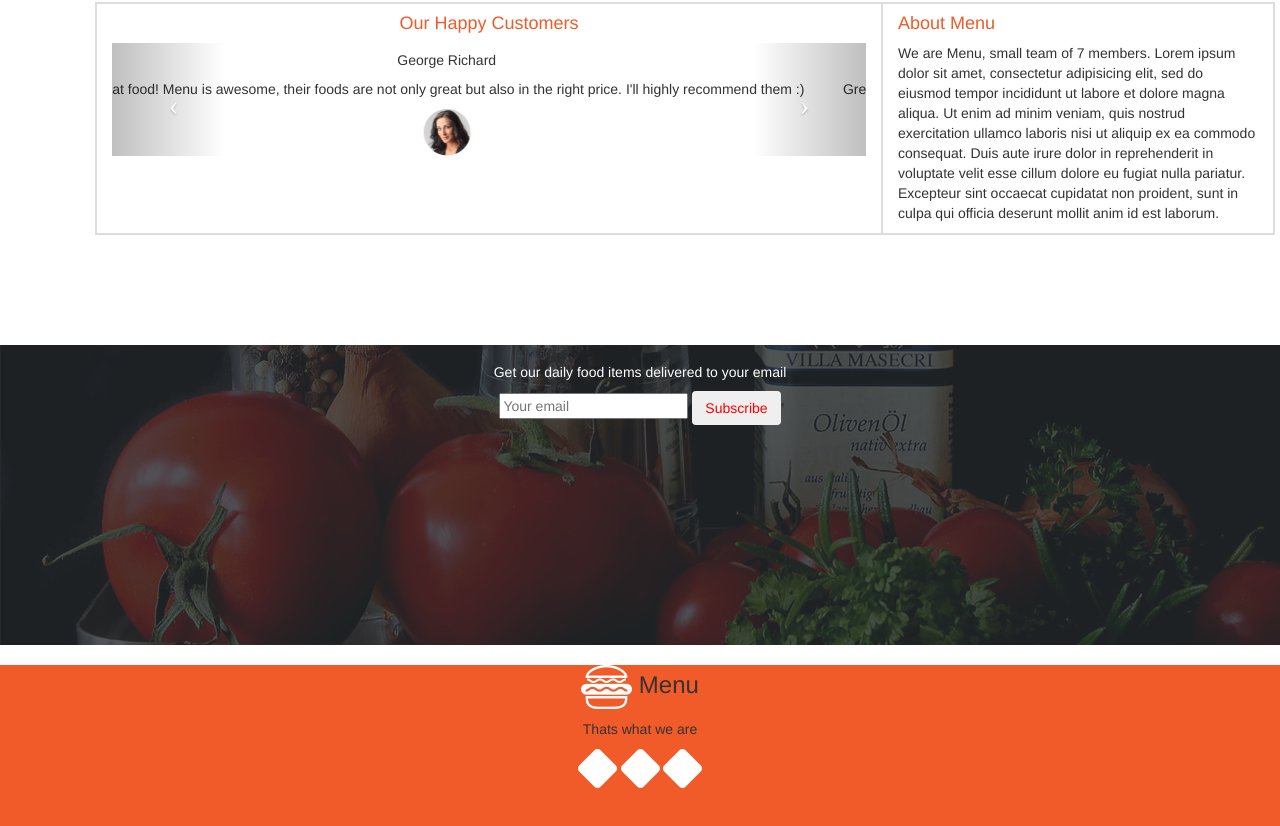
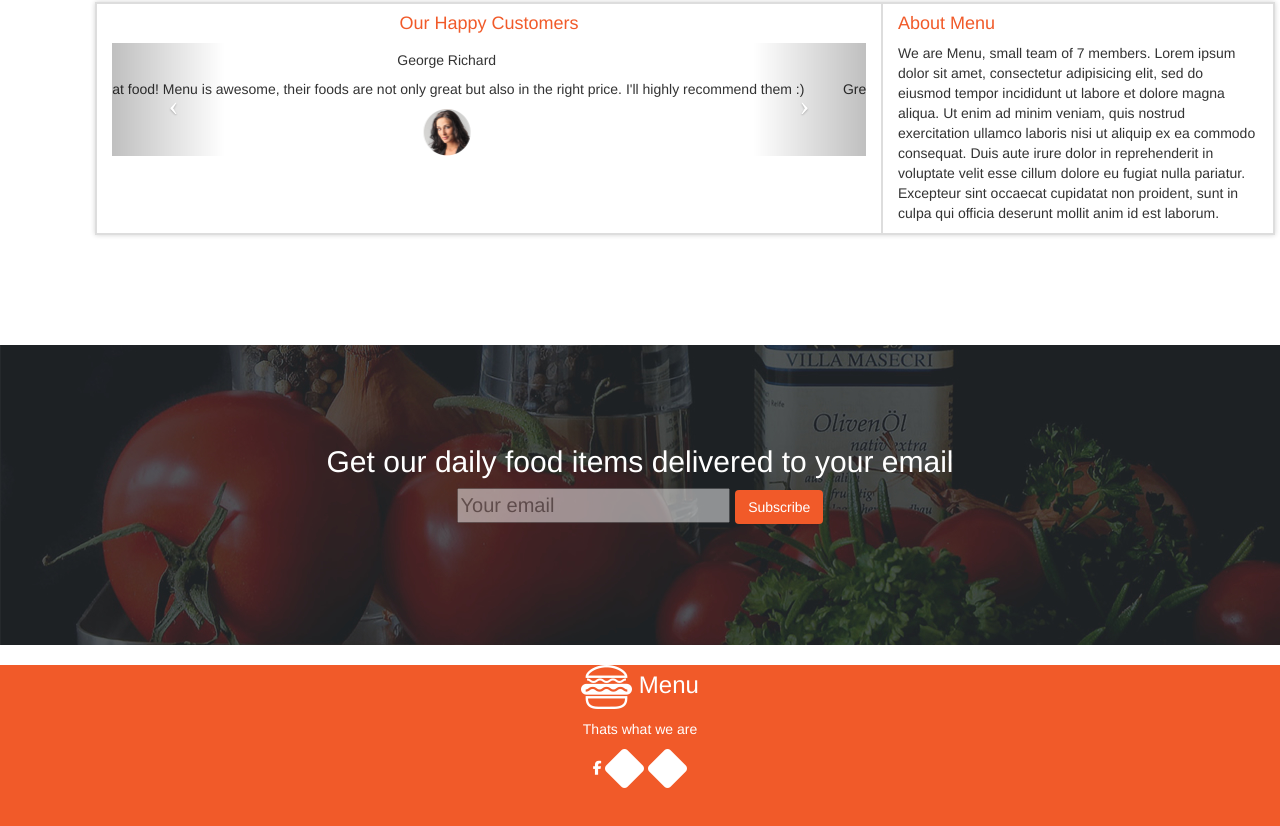
Before and after one commit to jonnygovish/Anita-s-Kitchen, a plain HTML site: page index.html in a window 1280 px wide. Shown: the part 3012-3838 px from the top of the page. Drawn offline with Linux system fonts and the light colour scheme.

Commit message:
update changes making changes to section 6

```diff
--- a/css/styles.css
+++ b/css/styles.css
@@ -84,13 +84,15 @@ button {
     color: red;
 }
 
-.foodphoto, .drinks {
+.foodphoto,
+.drinks {
     padding: 20px;
     border: 2px solid rgba(211, 211, 211, 0.44);
     box-shadow: 2px 2px 7px 2px rgba(0, 0, 0, 0.14);
 }
 
-.foodphoto>img, .drinks>img {
+.foodphoto>img,
+.drinks>img {
     margin: auto;
     text-align: center;
 }
@@ -138,7 +140,8 @@ button {
     text-align: center;
 }
 
-.customers>h4, .about>h4 {
+.customers>h4,
+.about>h4 {
     color: #f15a29;
 }
 
@@ -148,11 +151,9 @@ button {
 
 .sec5 {
     border: 2px solid #ddd;
-<<<<<<< HEAD
     box-shadow: 0px 0px 5px red;
-=======
     box-shadow: 0px 0px 5px lightgray;
->>>>>>> master
+
 }
 
 
@@ -160,8 +161,12 @@ button {
 
 .cont-6 {
     margin: 0 auto;
-  padding: 10px;
+    padding: 90px;
     text-align: center;
+    font-size: 20px;
+}
+.cont-6> h5{
+    font-size:30px;
 }
 
 .section6 {
@@ -172,19 +177,25 @@ button {
     color: white;
 }
 
+form .btn {
+    color: white;
+    background-color: #f15a29;
+}
+form input{
+    opacity: 0.5;
+}
+
 
 /********************section 7*********************************/
 
 .section7 {
     background-color: #f15a29;
     height: 200px;
-<<<<<<< HEAD
-=======
     color: white;
 }
 
-form .button{
-    background-color: #f15a29 ;
+form .button {
+    background-color: #f15a29;
     border: none;
     color: white;
     padding: 15px 32px;
@@ -195,5 +206,6 @@ form .button{
     margin: 4px 2px;
     cursor: pointer;
 }
->>>>>>> master
+
+>>>>>>>master
 }
--- a/index.html
+++ b/index.html
@@ -7,6 +7,7 @@
   <meta http-equiv="X-UA-Compatible" content="ie=edge">
   <link href="css/bootstrap.css" rel="stylesheet" type="text/css">
   <link href="css/bootstrap.min.css" rel="stylesheet" type="text/css">
+  <link rel="stylesheet" href="path/to/font-awesome/css/font-awesome.min.css">
   <link href="css/styles.css" rel="stylesheet" type="text/css">
   <script src="js/jquery-3.2.1.js"></script>
   <script src="js/bootstrap.js"></script>
@@ -79,7 +80,8 @@
         <div class="panel panel-default">
           <h1>Fast food</h1>
           <h3>You'll love our delicious fast food</h3>
-                    <p>Lorem ipsum dolor sit amet, consectetur adipisicing elit, sed do eiusmod tempor incididunt ut labore et dolore magna aliqua. Ut enim ad minim veniam, quis nostrud exercitation ullamco laboris nisi ut aliquip ex ea commodo consequat. Duis aute irure dolor in reprehenderit in voluptate velit esse cillum dolore eu fugiat nulla pariatur. Excepteur sint occaecat cupidatat non proident, sunt in culpa qui officia deserunt mollit anim id est laborum.</p>
+          <p>Lorem ipsum dolor sit amet, consectetur adipisicing elit, sed do eiusmod tempor incididunt ut labore et dolore magna aliqua. Ut enim ad minim veniam, quis nostrud exercitation ullamco laboris nisi ut aliquip ex ea commodo consequat. Duis aute
+            irure dolor in reprehenderit in voluptate velit esse cillum dolore eu fugiat nulla pariatur. Excepteur sint occaecat cupidatat non proident, sunt in culpa qui officia deserunt mollit anim id est laborum.</p>
           <button type="button">View Gallery &rarr;</button>
         </div>
       </div>
@@ -90,7 +92,8 @@
         <div id="text">
           <h1>Drinks</h1>
           <h3>We also produce delicious drinks</h3>
-                    <p>Lorem ipsum dolor sit amet, consectetur adipisicing elit, sed do eiusmod tempor incididunt ut labore et dolore magna aliqua. Ut enim ad minim veniam, quis nostrud exercitation ullamco laboris nisi ut aliquip ex ea commodo consequat. Duis aute irure dolor in reprehenderit in voluptate velit esse cillum dolore eu fugiat nulla pariatur. Excepteur sint occaecat cupidatat non proident, sunt in culpa qui officia deserunt mollit anim id est laborum.</p>
+          <p>Lorem ipsum dolor sit amet, consectetur adipisicing elit, sed do eiusmod tempor incididunt ut labore et dolore magna aliqua. Ut enim ad minim veniam, quis nostrud exercitation ullamco laboris nisi ut aliquip ex ea commodo consequat. Duis aute
+            irure dolor in reprehenderit in voluptate velit esse cillum dolore eu fugiat nulla pariatur. Excepteur sint occaecat cupidatat non proident, sunt in culpa qui officia deserunt mollit anim id est laborum.</p>
           <button type="button">View Gallery &rarr;</button>
         </div>
       </div>
@@ -207,7 +210,8 @@
         </div>
         <div class="col-md-4 about">
           <h4>About Menu</h4>
-                    <p>We are Menu, small team of 7 members. Lorem ipsum dolor sit amet, consectetur adipisicing elit, sed do eiusmod tempor incididunt ut labore et dolore magna aliqua. Ut enim ad minim veniam, quis nostrud exercitation ullamco laboris nisi ut aliquip ex ea commodo consequat. Duis aute irure dolor in reprehenderit in voluptate velit esse cillum dolore eu fugiat nulla pariatur. Excepteur sint occaecat cupidatat non proident, sunt in culpa qui officia deserunt mollit anim id est laborum.</p>
+          <p>We are Menu, small team of 7 members. Lorem ipsum dolor sit amet, consectetur adipisicing elit, sed do eiusmod tempor incididunt ut labore et dolore magna aliqua. Ut enim ad minim veniam, quis nostrud exercitation ullamco laboris nisi ut aliquip
+            ex ea commodo consequat. Duis aute irure dolor in reprehenderit in voluptate velit esse cillum dolore eu fugiat nulla pariatur. Excepteur sint occaecat cupidatat non proident, sunt in culpa qui officia deserunt mollit anim id est laborum.</p>
         </div>
       </div>
     </div>
@@ -232,7 +236,7 @@
       <h3><img src="assets/footerlogos/logo_white.png" alt="footer logo">
                 Menu</h3>
       <p>Thats what we are</p>
-                <img src="assets/footerlogos/facebook.png" alt="facebook">
+      <i class="fa fa-facebook"></i>
       <img src="assets/footerlogos/pinterest.png" alt="in interest">
       <img src="assets/footerlogos/twitter.png" alt="Twitter">
 
```
Lines whose indentation alone changed are shown as unchanged.
